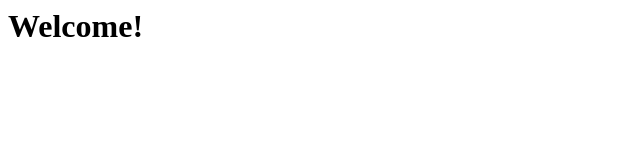
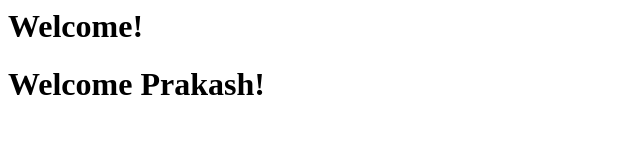
Before and after one commit to vijaysakaram/git-demo, a plain HTML site: page welcome.html in a window 1280 px wide. Shown: the whole page, without its empty margins (0-640 px from the left). Drawn offline with Linux system fonts and the light colour scheme.

Commit message:
changes by prakash4

```diff
--- a/welcome.html
+++ b/welcome.html
@@ -2,5 +2,7 @@
     <head></head>
     <body>
         <h1>Welcome!</h1>
+        <h1>Welcome Prakash!</h1>
+
     </body>
 </html>
```
